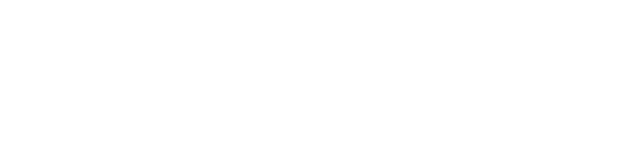
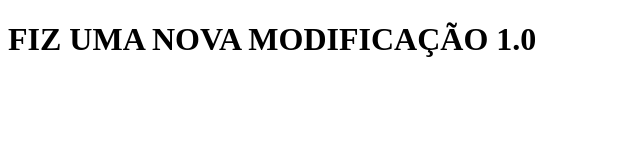
Before and after one commit to pedrolelisn/primeiro-reposit-rio-teste, a plain HTML site: page index.html in a window 1280 px wide. Shown: the whole page, without its empty margins (0-640 px from the left). Drawn offline with Linux system fonts and the light colour scheme.

Commit message:
att index com h1

```diff
--- a/index.html
+++ b/index.html
@@ -4,6 +4,9 @@
     <meta charset="UTF-8">
     <meta name="viewport" content="width=device-width, initial-scale=1.0">
     <title>GIT HUB TESTE</title>
+    <h1>
+        FIZ UMA NOVA MODIFICAÇÃO 1.0
+    </h1>
 </head>
 <body>
 
```
